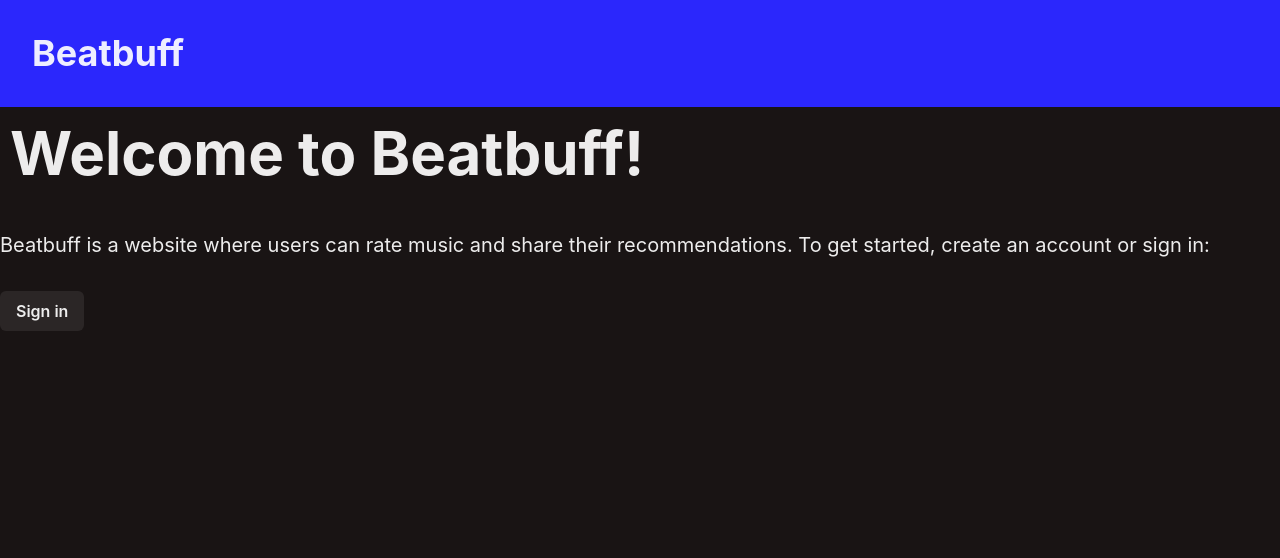
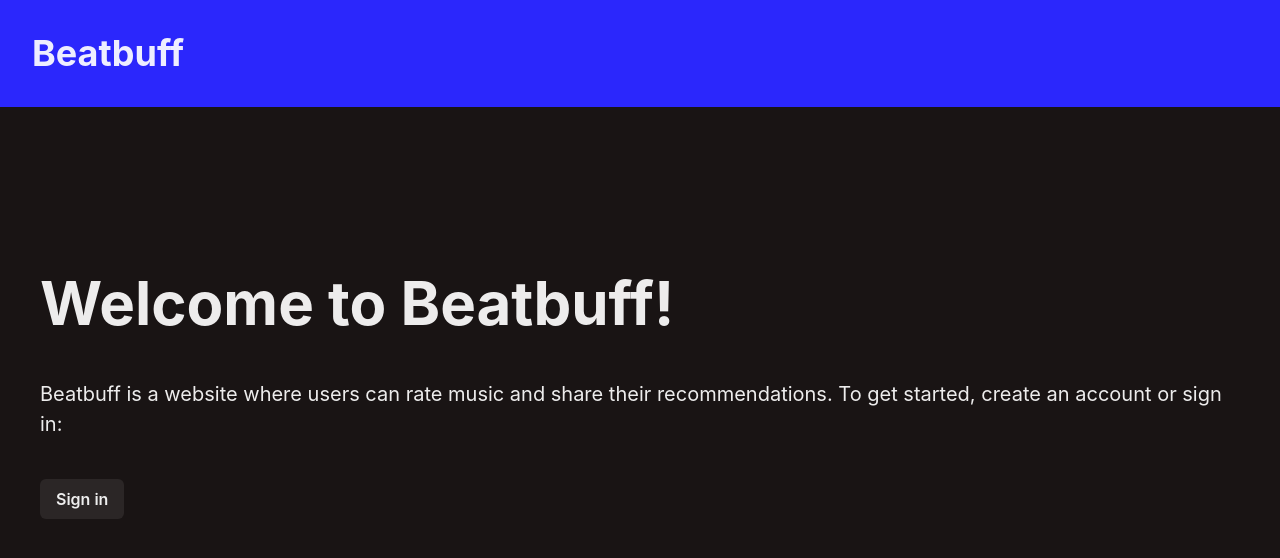
Before and after one commit to 437group11/437group11, a Next.js app: page / in a window 1280 px wide. Shown: the top 558 px of the page. Built offline with nearby package versions, Linux system fonts and the light colour scheme; no server answers.

Commit message:
Revamp landing page

```diff
--- a/components/main.tsx
+++ b/components/main.tsx
@@ -1,5 +1,7 @@
 import React from "react";
 import { Container } from "@chakra-ui/react";
 export default function main({ children }: {children: React.ReactNode}) {
-    return <main className="w-screen min-h-screen bg-bg">{children}</main>
+    // overflow-auto prevents main from being pushed down when margins are applied
+    // https://stackoverflow.com/a/2890369
+    return <main className="w-screen min-h-screen bg-bg overflow-auto">{children}</main>
 }
--- a/pages/index.tsx
+++ b/pages/index.tsx
@@ -1,7 +1,9 @@
 import {
     Box,
     Button,
-    Heading
+    Flex,
+    Heading,
+    Text
 } from "@chakra-ui/react";
 import { GetServerSidePropsContext } from "next";
 import { getServerSession } from "next-auth";
@@ -33,18 +35,16 @@ export async function getServerSideProps(context: GetServerSidePropsContext) {
 export default function Home() {
     return (
         <RootLayout>
-            <Box className="container mx-auto">
-            <Heading fontSize='6xl' p="10px">
-                Welcome to Beatbuff!
-            </Heading>
-            <p className='text-xl my-8'>
-                Beatbuff is a website where users can rate music and share their recommendations.
-                To get started, create an account or sign in:
-            </p>
-            <div className="my-8">
-                <Button onClick={() => signIn()}>Sign in</Button>
-            </div>
-            </Box>
+            <Flex direction={"column"} gap={10} my={40} mx={10}>
+                <Heading fontSize='6xl'>
+                    Welcome to Beatbuff!
+                </Heading>
+                <Text fontSize={"xl"}>
+                    Beatbuff is a website where users can rate music and share their recommendations.
+                    To get started, create an account or sign in:
+                </Text>
+                <Button alignSelf="flex-start" onClick={() => signIn()}>Sign in</Button>
+            </Flex>
         </RootLayout>
     )
 }
```
